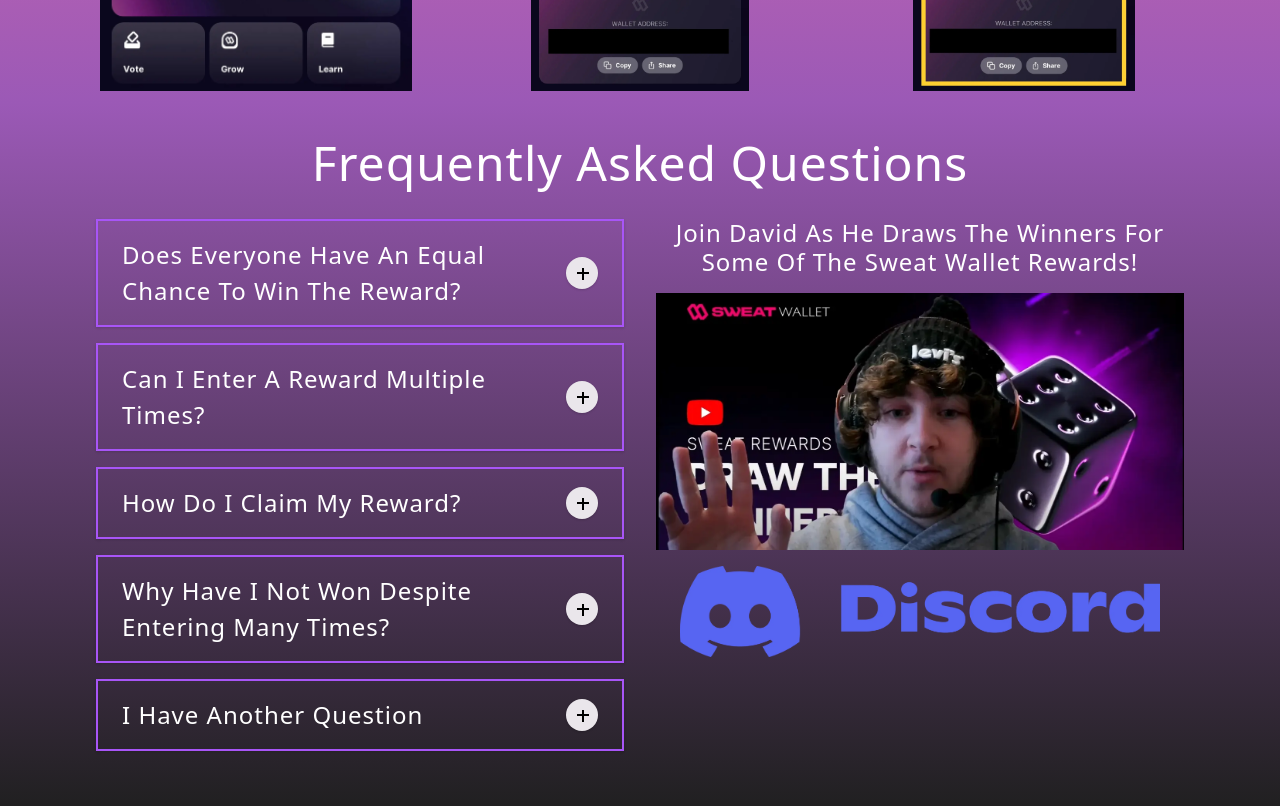
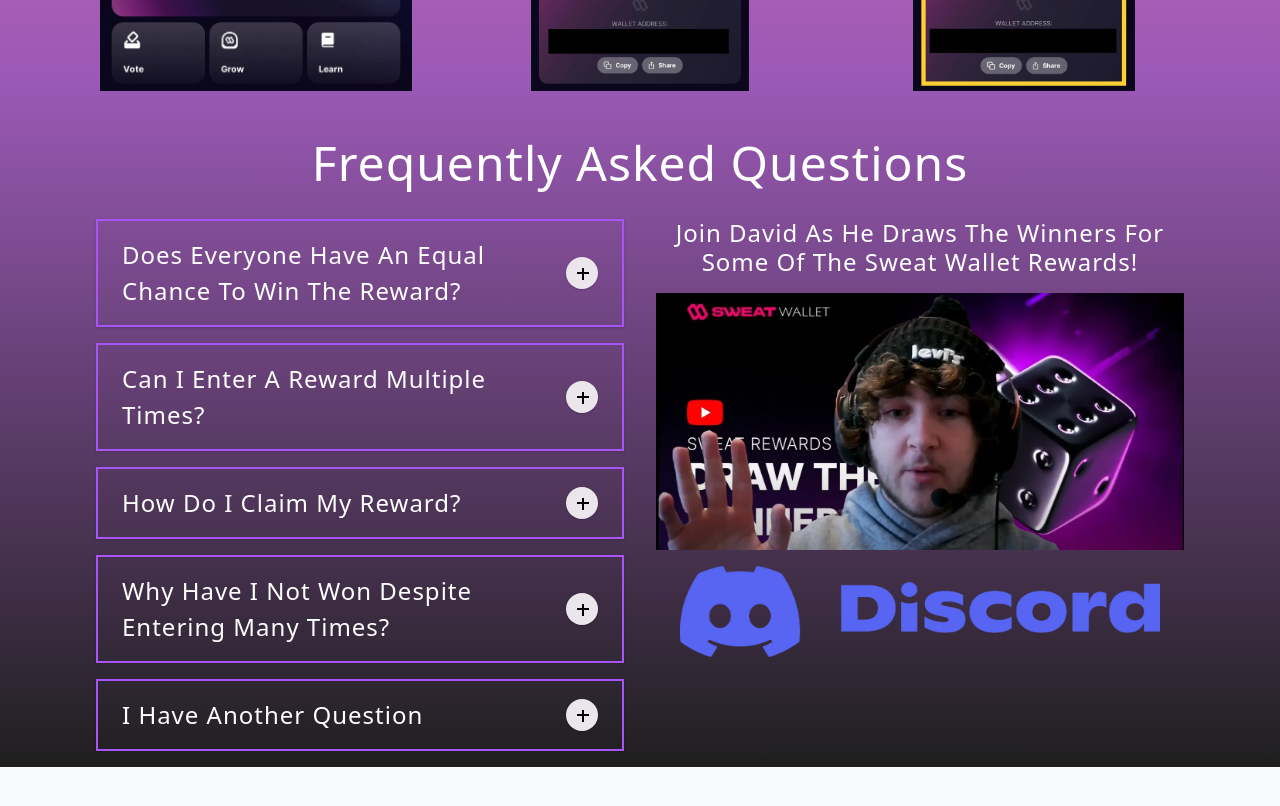
Before and after one commit to SrivatsanViswanathan/sweat-rewards, a React (Vite) app in the folder client/: page / in a window 1280 px wide. Shown: the part 680-1486 px from the top of the page. Built offline with nearby package versions, Linux system fonts and the light colour scheme.

Commit message:
Updated CSS

```diff
--- a/client/src/css/FAQContainer.ts
+++ b/client/src/css/FAQContainer.ts
@@ -1,7 +1,7 @@
 import styled from 'styled-components';
 
 const Wrapper = styled.section`
-  padding-bottom: 3rem;
+  margin-bottom: 3rem;
   .container {
     width: 90vw;
     border-radius: var(--radius);
--- a/client/src/css/FindContainer.ts
+++ b/client/src/css/FindContainer.ts
@@ -2,7 +2,7 @@
 
 const Wrapper = styled.section`
   text-align: center;
-  padding-bottom: 2rem;
+  margin-bottom: 2rem;
   .container {
     display: grid;
     justify-content: center;
--- a/client/src/css/WinnerContainer.ts
+++ b/client/src/css/WinnerContainer.ts
@@ -5,7 +5,7 @@
   text-align: center;
   align-items: center;
   justify-content: center;
-  padding-bottom: 3rem;
+  margin-bottom: 3rem;
   color: black;
   .winner {
     display: flex;
```
